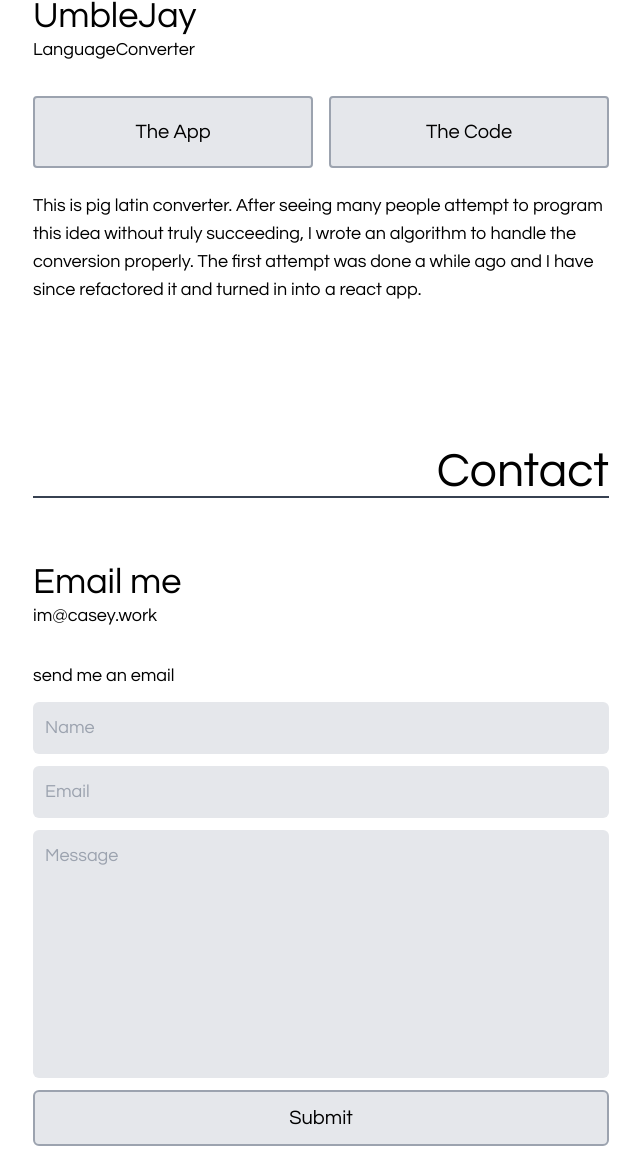
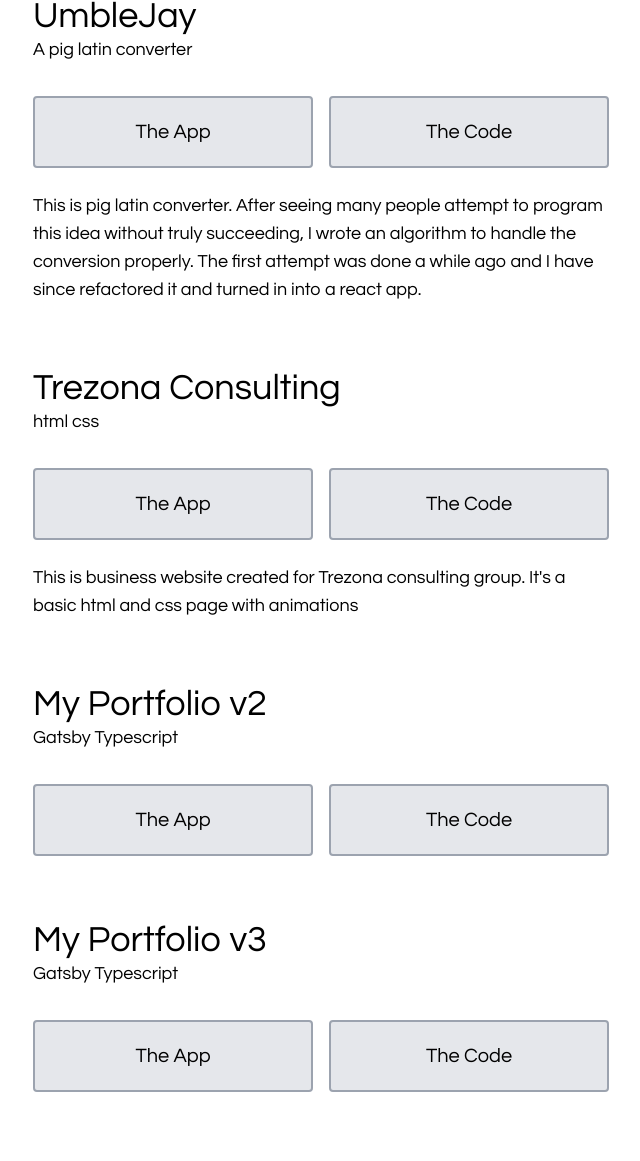
Before and after one commit to caseyharvey/portfolio-v4, a Gatsby site: page / in a window 1280 px wide. Shown: the part 1468-2629 px from the top of the page, without its empty margins (319-959 px from the left). Built offline with nearby package versions, Linux system fonts and the light colour scheme; Gatsby itself is replaced by a stand-in of ours.

Commit message:
refactored projects section and added content

```diff
--- a/src/components/ProjectCard.tsx
+++ b/src/components/ProjectCard.tsx
@@ -1,31 +1,36 @@
 import React from "react"
 import Button from "./Button"
+import Heading from "./Heading"
 
 interface Props {
-  nameOne: string
-  nameTwo: string
+  id?: number
+  key?: number
+  name: string
+  tagline: string
   linkOne: string
   linkTwo: string
   info: string
 }
 
 const ProjectCard: React.FC<Props> = ({
-  nameOne,
-  nameTwo,
+  name,
+  tagline,
   linkOne,
   linkTwo,
   info,
 }) => {
   return (
+    <div>
+      <Heading heading={name} tagline={tagline} />
       <div className="px-4 sm:px-8">
         <div className="flex justify-between ">
-        <Button link={linkOne} text={nameOne} />
+          <Button link={linkOne} text="The App" />
           <div className="px-2"></div>
-        <Button link={linkTwo} text={nameTwo} />
+          <Button link={linkTwo} text="The Code" />
         </div>
-
         <div className="mt-6 mb-8">
           <p>{info}</p>
+        </div>
       </div>
     </div>
   )
--- /dev/null
+++ b/src/components/ProjectList.tsx
@@ -0,0 +1,23 @@
+import React from "react"
+import projectsArray from "./projectsArray"
+import ProjectCard from "./ProjectCard"
+
+const ProjectList: React.FC = () => {
+  return (
+    <>
+      {projectsArray.map(project => (
+        <ProjectCard
+          id={project.id}
+          key={project.id}
+          name={project.name}
+          tagline={project.tagline}
+          linkOne={project.url}
+          linkTwo={project.git}
+          info={project.info}
+        ></ProjectCard>
+      ))}
+    </>
+  )
+}
+
+export default ProjectList
--- /dev/null
+++ b/src/components/projectsArray.tsx
@@ -0,0 +1,46 @@
+const projectsArray = [
+  {
+    id: 1,
+    name: "Time Is Money",
+    tagline: "A dollar value timer",
+    url: "https://timeismoney.casey.work/",
+    git: "https://github.com/caseyharvey/time-is-money/tree/master/src",
+    info:
+      "I built this app as a way to keep track of time while I study. We all know how precious time is but we don't always use it for things that matter. This app can help you clarify whats important in your life by giving it a dollar value.",
+  },
+  {
+    id: 2,
+    name: "UmbleJay",
+    tagline: "A pig latin converter",
+    url: "https://umblejay.casey.work/",
+    git: "https://github.com/caseyharvey/umbleJay/tree/master/src",
+    info:
+      "This is pig latin converter. After seeing many people attempt to program this idea without truly succeeding, I wrote an algorithm to handle the conversion properly. The first attempt was done a while ago and I have since refactored it and turned in into a react app.",
+  },
+  {
+    id: 3,
+    name: "Trezona Consulting",
+    tagline: "html css",
+    url: "http://www.trezonaconsultinggroup.com/",
+    git: "https://github.com/caseyharvey/trezona-website",
+    info:
+      "This is business website created for Trezona consulting group. It's a basic html and css page with animations",
+  },
+  {
+    id: 4,
+    name: "My Portfolio v2",
+    tagline: "Gatsby Typescript",
+    url: "https://v2.casey.work/",
+    git: "https://github.com/caseyharvey/portfolio-v2",
+    info: "",
+  },
+  {
+    id: 5,
+    name: "My Portfolio v3",
+    tagline: "Gatsby Typescript",
+    url: "https://v3.casey.work/",
+    git: "https://github.com/caseyharvey/portfolio-v3",
+    info: "",
+  },
+]
+export default projectsArray
--- a/src/components/sections/Projects.tsx
+++ b/src/components/sections/Projects.tsx
@@ -1,28 +1,12 @@
 import React from "react"
-import Heading from "../Heading"
-import ProjectCard from "../ProjectCard"
+import ProjectList from "../ProjectList"
 import SectionHeading from "../SectionHeading"
 
 const About = () => {
   return (
     <section id="projects" className="pt-16">
       <SectionHeading heading="Projects" />
-      <Heading heading="TimeIsMoney" tagline="DollarValueTimer" />
-      <ProjectCard
-        nameOne="The App"
-        nameTwo="The Code"
-        linkOne="https://timeismoney.casey.work/"
-        linkTwo="https://github.com/caseyharvey/time-is-money"
-        info="I built this app as a way to keep track of time while I study. We all know how precious time is but we don't always use it for things that matter. This app can help you clarify whats important in your life by giving it a dollar value."
-      />
-      <Heading heading="UmbleJay" tagline="LanguageConverter" />
-      <ProjectCard
-        nameOne="The App"
-        nameTwo="The Code"
-        linkOne="https://umblejay.casey.work/"
-        linkTwo="https://github.com/caseyharvey/umblejay"
-        info="This is pig latin converter. After seeing many people attempt to program this idea without truly succeeding, I wrote an algorithm to handle the conversion properly. The first attempt was done a while ago and I have since refactored it and turned in into a react app."
-      />
+      <ProjectList />
     </section>
   )
 }
```
Lines whose indentation alone changed are shown as unchanged.
